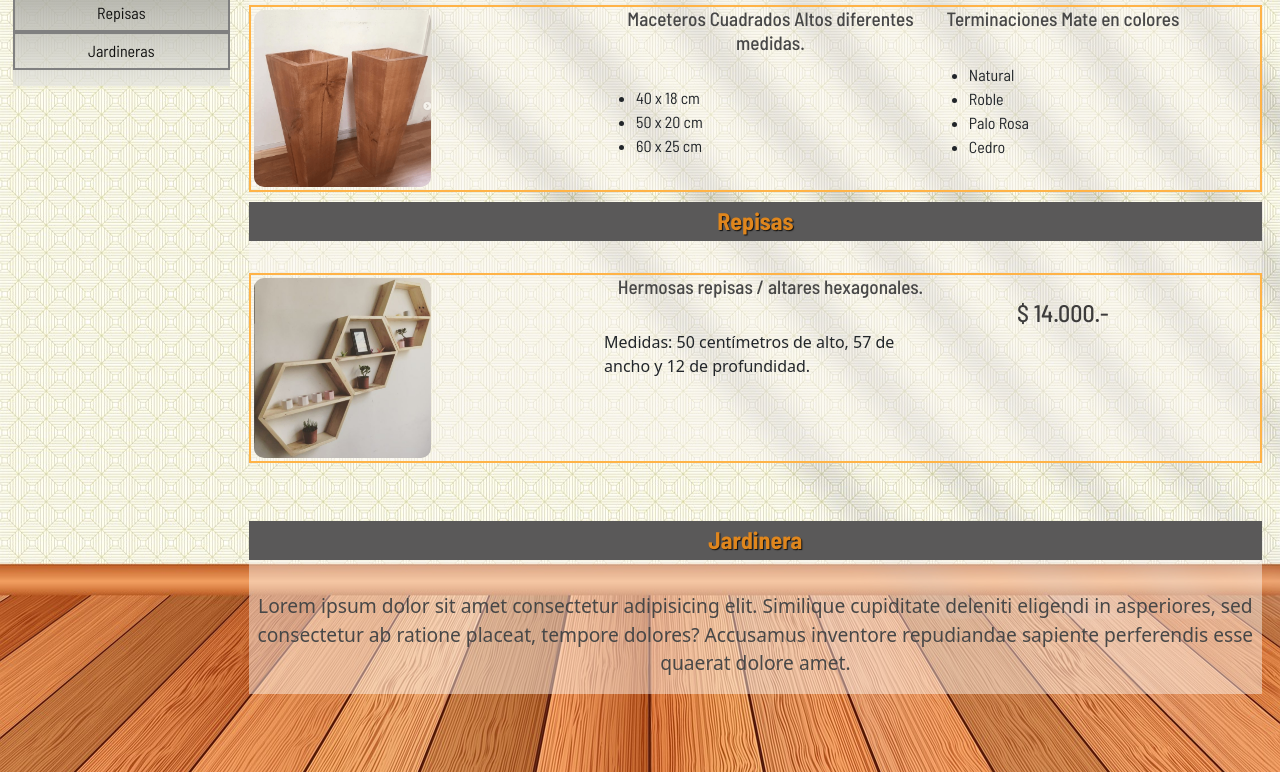
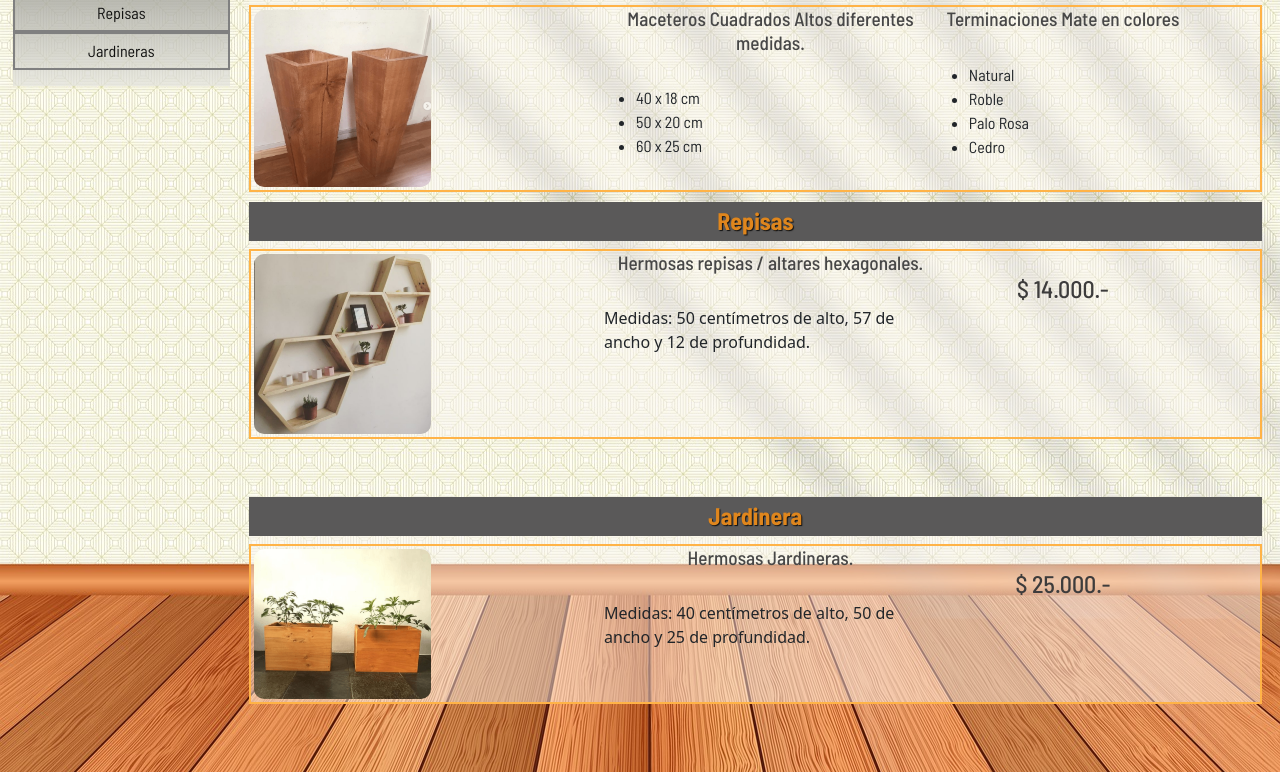
Before and after one commit to ritdaniel/Cristian-Palma-Wooden, a website: page outlet.html in a window 1280 px wide. Shown: the part 180-952 px from the top of the page. Drawn offline with nearby package versions, Linux system fonts and the light colour scheme.

Commit message:
modificacion desafio 4

```diff
--- a/outlet.html
+++ b/outlet.html
@@ -109,7 +109,7 @@
 				</div>
 					</section>
 					<section id="repisas" class="cajaProductos">
-						<h1 class="cajaProductos__title--orange" > Repisas  </h1><br>
+						<h1 class="cajaProductos__title--orange" > Repisas  </h1>
 						<div class="productos">
 						<div class="imgProd">
 						<img class="iProducto"src="img/repisaout.png" alt="Repisas Hexagonales">
@@ -127,9 +127,22 @@
 					</section>
 					<br><br>
 					<section id="producJardinera" class="cajaProductos" >
-						<h2 class="cajaProductos__title--orange"> Jardinera </h2><br>
-						<p class="cajaProductos__text--grey">Lorem ipsum dolor sit amet consectetur adipisicing elit. Similique cupiditate deleniti eligendi in asperiores, sed consectetur ab ratione placeat, tempore dolores? Accusamus inventore repudiandae sapiente perferendis esse quaerat dolore amet.</p>
-					</section>
+						<h1 class="cajaProductos__title--orange"> Jardinera </h1>
+							<div class="productos">
+							<div class="imgProd">
+							<img class="iProducto"src="img/jardineraoutlet.png" alt="Jardinera">
+						</div>
+						<div class="descProductos">
+							<h3 class="cajaProductos__text--grey">Hermosas Jardineras.</h3>
+							<br>
+							<p>	Medidas: 40 centímetros de alto, 50 de ancho y 25 de profundidad.</p>
+						</div>
+						<div class="coloresProd">
+							<br>
+							<h2 class="precios-outlet">$ 25.000.-</h2>
+						</div>
+					</div>
+						</section>
 			</div>
 		</div>
 
```
Also changed, not shown: img/jardineraoutlet.png (added).
